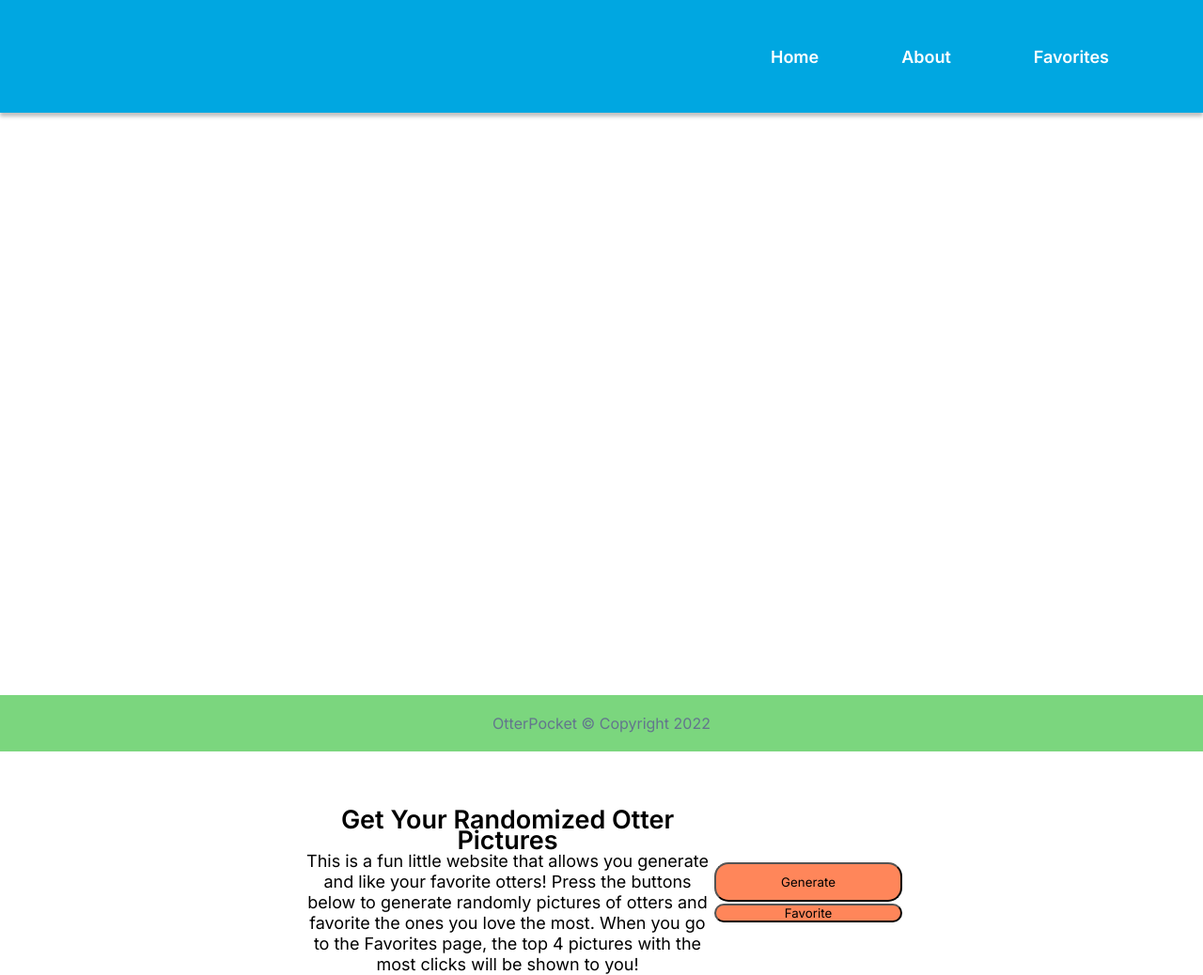
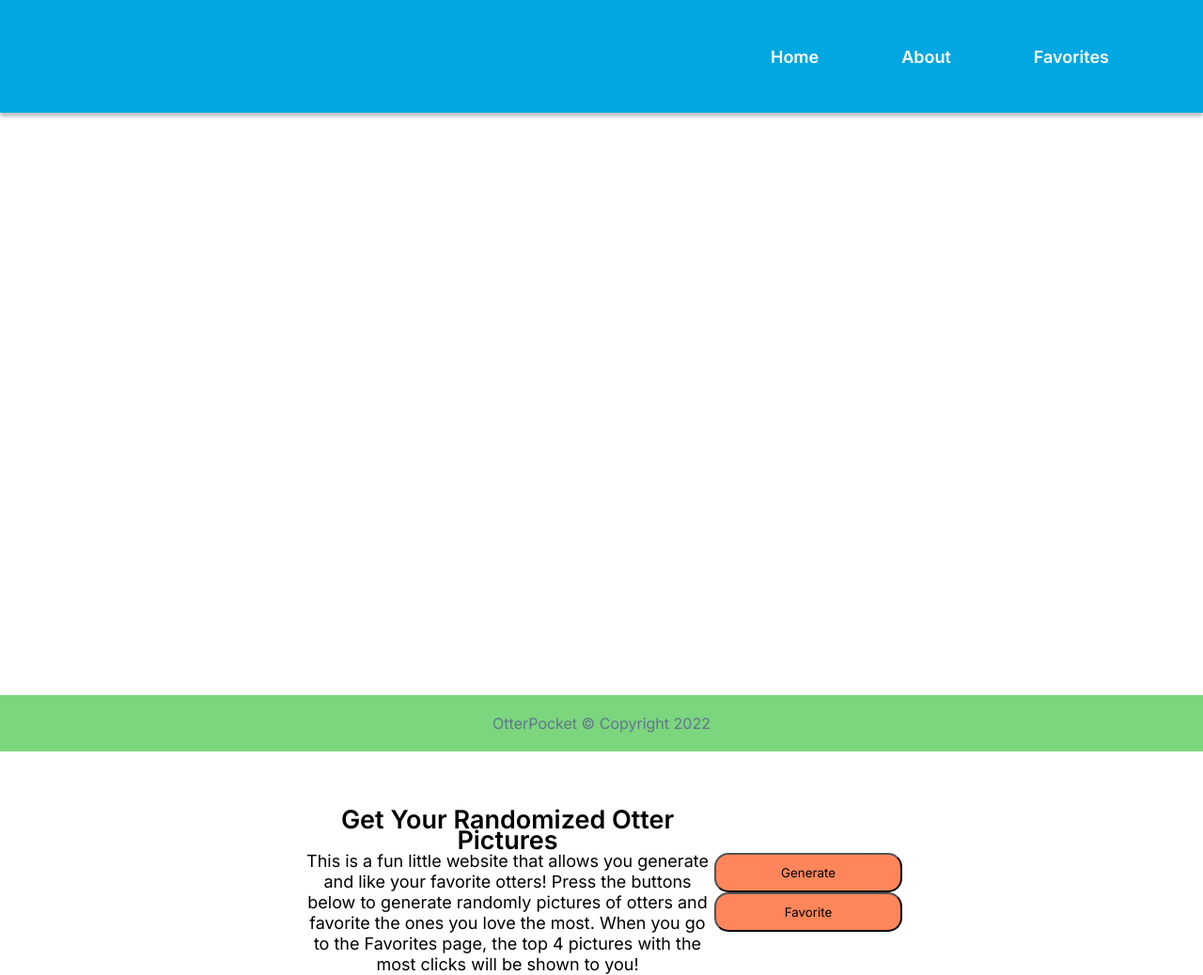
Before and after one commit to pistolPeterson/Otter-Pocket-Web-Dev, a plain HTML site: page Otter Website/Otter Pages/index.html in a window 1280 px wide. Shown: the whole page at 94% size. Drawn offline with Linux system fonts and the light colour scheme.

Commit message:
Favorite button height

```diff
--- a/Otter Website/Otter Pages/style.css
+++ b/Otter Website/Otter Pages/style.css
@@ -123,6 +123,7 @@ nav button {
 #FavoriteButton {
 
   width: 200px;
+  height: 42px;
   margin: auto;
   display: inline;
 
```
